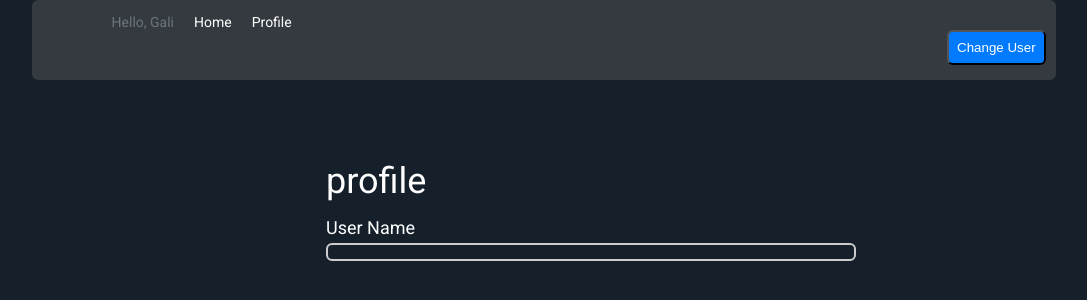
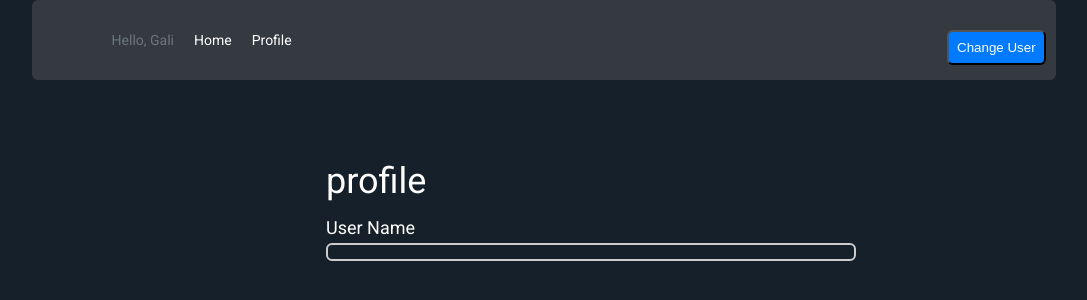
Before and after one commit to mark-itc/microblogging-galime, a React (Create React App) app in the folder microblogging/: page /Profile in a window 1280 px wide. Shown: the top 300 px of the page, without its empty margins (58-1145 px from the left). Built offline with nearby package versions, Linux system fonts and the light colour scheme.

Commit message:
trying to fix the username bug

```diff
--- a/microblogging/src/App.js
+++ b/microblogging/src/App.js
@@ -18,6 +18,7 @@ function App(props) {
   function onUserNamesChange(newUserName) {
     setUserName(newUserName);
   }
+
   useEffect(() => {
     fetchTweets();
   }, []);
--- a/microblogging/src/components/UserName.js
+++ b/microblogging/src/components/UserName.js
@@ -28,7 +28,7 @@ function UserName(props) {
   return (
     <div>
       {isNeedToChangeName && (
-        <form onSubmit={onSubmitHandler}>
+        <form className="ul_nav" onSubmit={onSubmitHandler}>
           <label htmlFor="user_name">User Name</label>
           <input id="user_name" onChange={onChangeHandler} required />
           <button>Change</button>
--- a/microblogging/src/components/createTweetComponents/CreateTweet.js
+++ b/microblogging/src/components/createTweetComponents/CreateTweet.js
@@ -1,9 +1,14 @@
-import React, { useState } from "react";
+import React, { useState, useEffect } from "react";
 import "./CreateTweet.css";
 
 function CreateTweet(props) {
   const [tweet, setTeeet] = useState();
   const [isInputLong, setIsInputLong] = useState(false);
+  const [userName, setUserName] = useState(localStorage.getItem("userName"));
+
+  useEffect(() => {
+    setUserName(localStorage.getItem("userName"));
+  });
 
   function onChangeHandler(event) {
     setIsInputLong(false);
@@ -16,9 +21,10 @@ function CreateTweet(props) {
   }
 
   function onClickHandler() {
+    setUserName(localStorage.getItem("userName"));
     const newTweet = {
       id: Math.random().toString(),
-      userName: props.userName,
+      userName: userName,
       date: new Date().toString(),
       content: tweet,
     };
--- a/microblogging/src/components/navbarComponents/Navbar.css
+++ b/microblogging/src/components/navbarComponents/Navbar.css
@@ -7,9 +7,11 @@
   margin-bottom: 50px;
   background: #343a40;
   border-radius: 6px;
+  display: flex;
+  flex-wrap: wrap;
 }
 
-ul {
+.ul_nav {
   font-weight: 400;
   font-size: 14px;
   line-height: 16px;
@@ -17,6 +19,8 @@ ul {
   color: #ffffff;
   list-style: none;
   align-items: center;
+  display: flex;
+  justify-content: space-between;
 }
 li {
   padding-left: 20px;
@@ -25,3 +29,6 @@ a {
   text-decoration: none;
   color: #ffffff;
 }
+.user_name_nav {
+  color: #6c757d;
+}
--- a/microblogging/src/components/navbarComponents/Navbar.js
+++ b/microblogging/src/components/navbarComponents/Navbar.js
@@ -7,19 +7,17 @@ function Navbar(props) {
   const [userName, setUserName] = useState("Gali");
 
   function onUserNameChange(newUserName) {
-    console.log("props", props);
     setUserName(newUserName);
     props.onSaveName(userName);
   }
-  console.log("props", props);
 
   return (
     <div className="navbar_container">
-      <ul>
+      <ul className="ul_nav">
         <li>
           <UserName onNameChange={onUserNameChange} walla="stam"></UserName>
         </li>
-        <li className="user_name"> Hello, {userName}</li>
+        <li className="user_name_nav"> Hello, {userName}</li>
         <li>
           <a href="/">Home</a>
         </li>
```
Also changed, not shown: microblogging/firebase.json.
